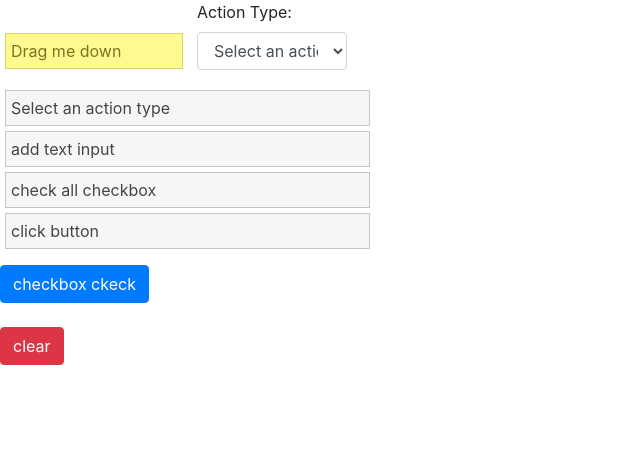
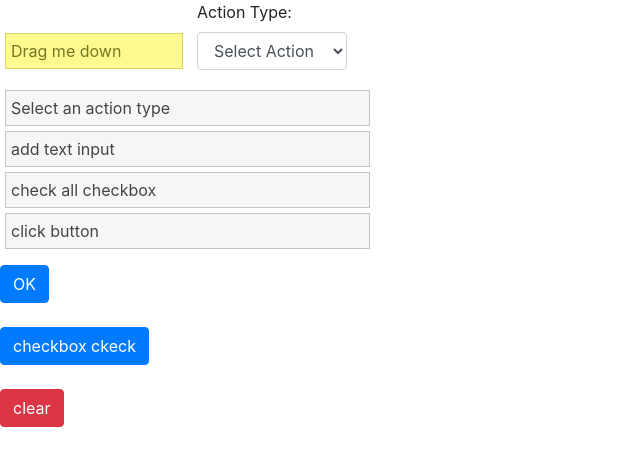
Before and after one commit to piggaycheng/auto_fill_extension, a browser extension: page html/index.html in a window 1280 px wide. Shown: the whole page, without its empty margins (0-640 px from the left). Drawn offline with nearby package versions, Linux system fonts and the light colour scheme.

Commit message:
add ok btn

```diff
--- a/html/index.html
+++ b/html/index.html
@@ -25,7 +25,7 @@
                 <div id="actionType">
                     <label for="sel1">Action Type:</label>
                     <select class="form-control" id="sel1">
-                        <option>Select an action type</option>
+                        <option>Select Action</option>
                         <option>add text input</option>
                         <option>check all checkbox</option>
                         <option>click button</option>
@@ -42,7 +42,7 @@
                 </ul>
             </div>
         </div>
-
+        <button type="button" class="btn btn-primary" id="okBtn">OK</button><br><br>
         <button type="button" class="btn btn-primary" id="checkCheckbox">checkbox ckeck</button><br><br>
         <button type="button" class="btn btn-danger" id="clearStorageBtn">clear</button>
         <div id="message"></div>
--- a/js/index.js
+++ b/js/index.js
@@ -12,6 +12,10 @@ $( document ).ready(function() {
         chrome.tabs.query({active: true, currentWindow: true}, function(tabs){
             chrome.tabs.sendMessage(tabs[0].id, {action: "check_all_ckeckbox"});
         });
+    });
+
+    $('#okBtn').on('click', function(e){
+
     });
 
     chrome.storage.sync.get(['inputs'], function(result) {
```
